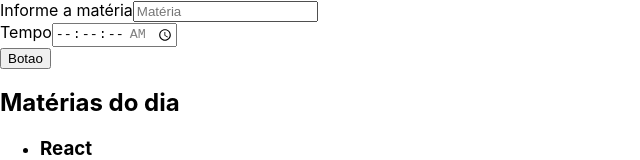
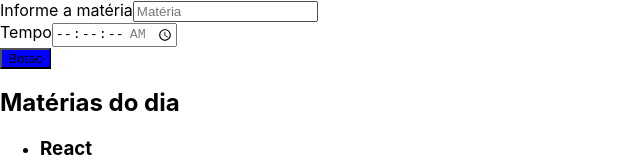
Before and after one commit to charsplusjk/timer-studies, a React (Create React App) app: page / in a window 1280 px wide. Shown: the top 160 px of the page, without its empty margins (0-640 px from the left). Built offline with nearby package versions, Linux system fonts and the light colour scheme; the HTML template or start-up script is replaced by a standard one.

Commit message:
Toying with styling

```diff
--- a/src/components/Botao/index.tsx
+++ b/src/components/Botao/index.tsx
@@ -3,7 +3,9 @@ import React from "react";
 class Botao extends React.Component {
     render() {
         return (
-            <button>
+            <button style={{
+		backgroundColor: 'blue'
+	    }}>
                 Botao
             </button>
         )
```
